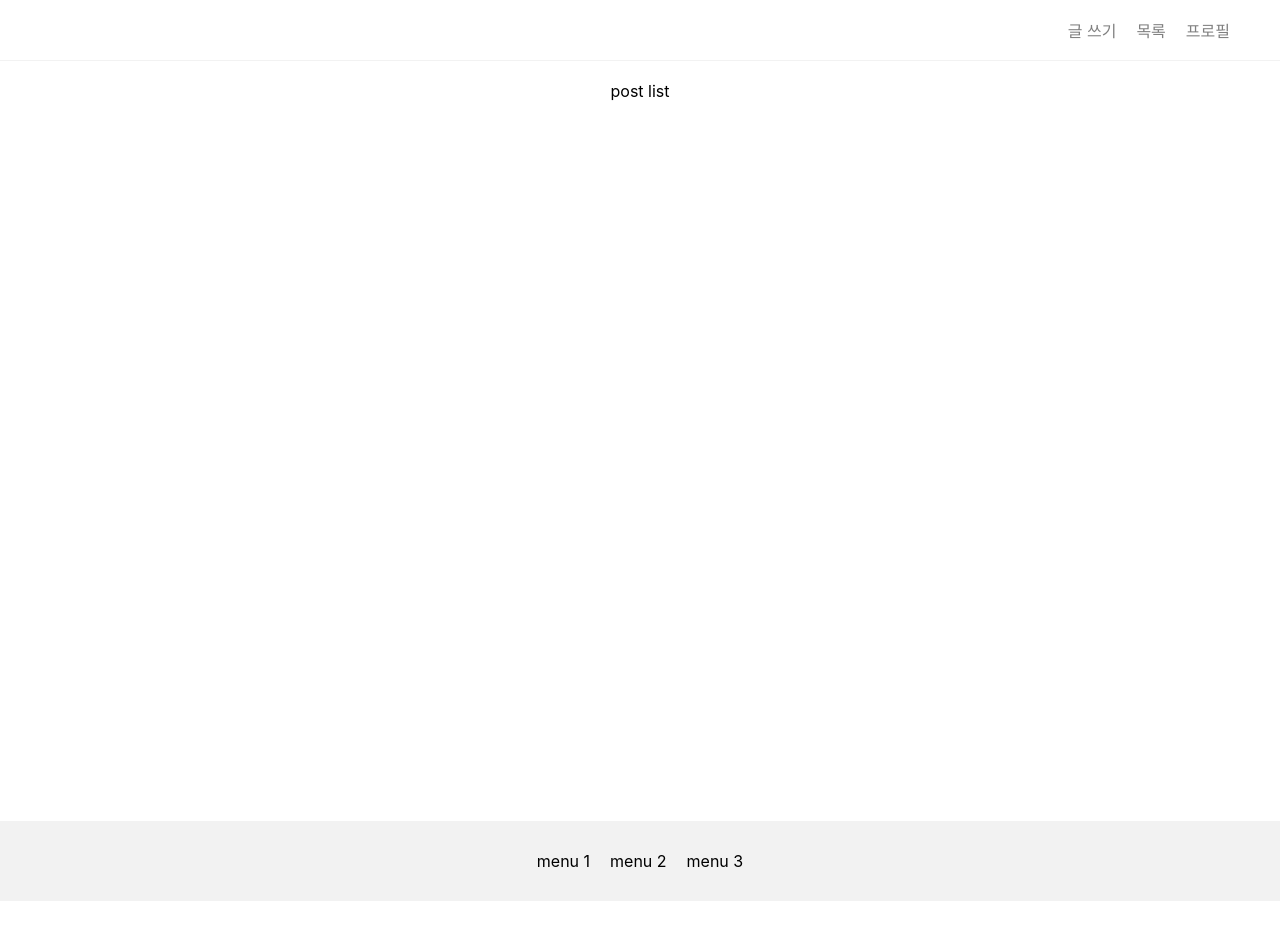
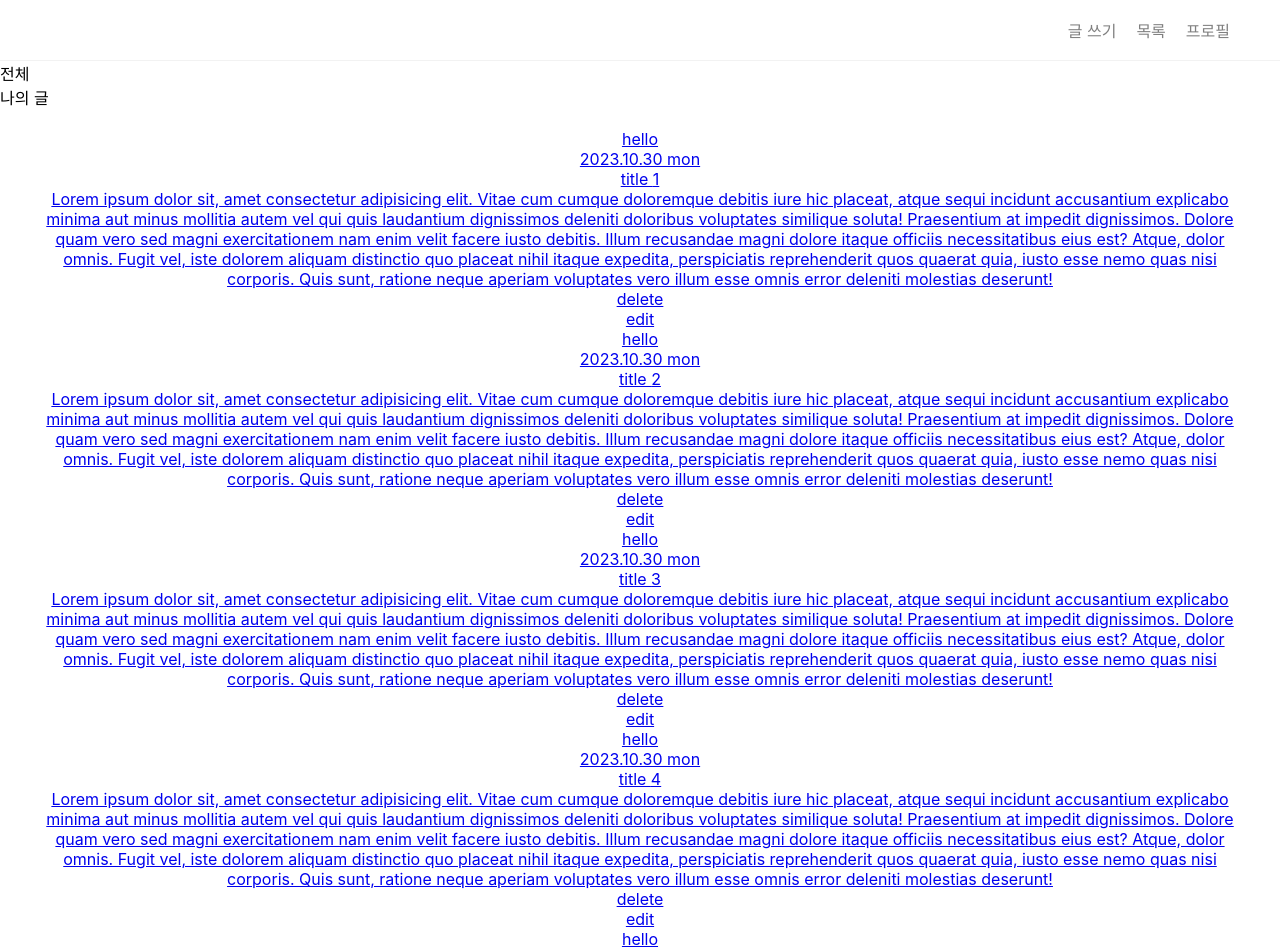
Before and after one commit to SeungGukYoo/IBlog, a React (Create React App) app: page / in a window 1280 px wide. Shown: the top 951 px of the page. Before the commit the page ends 901 px from the top, so only its background shows below. Built offline with nearby package versions, Linux system fonts and the light colour scheme.

Commit message:
feat: 더미 데이터를 바탕으로 포스트 구현

```diff
--- a/src/pages/home/index.tsx
+++ b/src/pages/home/index.tsx
@@ -11,11 +11,46 @@ function Home() {
           <Link to="/profile">프로필</Link>
         </div>
       </header>
-      <div className="post__list">post list</div>
+      <div className="post__navigation">
+        <div className="post__navigation-active">전체</div>
+        <div>나의 글</div>
+      </div>
+      <div className="post__list">
+        {[...Array(10)].map((_, idx) => {
+          return (
+            <div key={idx} className="post__box">
+              <Link to={`/posts/${idx}`}>
+                <div className="post__profile-box">
+                  <div className="post__profile" />
+                  <div className="post__auth-name">hello</div>
+                  <div className="post__date">2023.10.30 mon</div>
+                </div>
+                <div className="post__title">title {idx + 1}</div>
+                <div className="post__text">
+                  Lorem ipsum dolor sit, amet consectetur adipisicing elit. Vitae cum cumque
+                  doloremque debitis iure hic placeat, atque sequi incidunt accusantium explicabo
+                  minima aut minus mollitia autem vel qui quis laudantium dignissimos deleniti
+                  doloribus voluptates similique soluta! Praesentium at impedit dignissimos. Dolore
+                  quam vero sed magni exercitationem nam enim velit facere iusto debitis. Illum
+                  recusandae magni dolore itaque officiis necessitatibus eius est? Atque, dolor
+                  omnis. Fugit vel, iste dolorem aliquam distinctio quo placeat nihil itaque
+                  expedita, perspiciatis reprehenderit quos quaerat quia, iusto esse nemo quas nisi
+                  corporis. Quis sunt, ratione neque aperiam voluptates vero illum esse omnis error
+                  deleniti molestias deserunt!
+                </div>
+                <div className="post__util-box">
+                  <div className="post__delete">delete</div>
+                  <div className="post__edit">edit</div>
+                </div>
+              </Link>
+            </div>
+          );
+        })}
+      </div>
       <footer>
-        <div>menu 1</div>
-        <div>menu 2</div>
-        <div>menu 3</div>
+        <Link to="/posts/new">글 쓰기</Link>
+        <Link to="/posts">목록</Link>
+        <Link to="/profile">프로필</Link>
       </footer>
     </div>
   );
```
